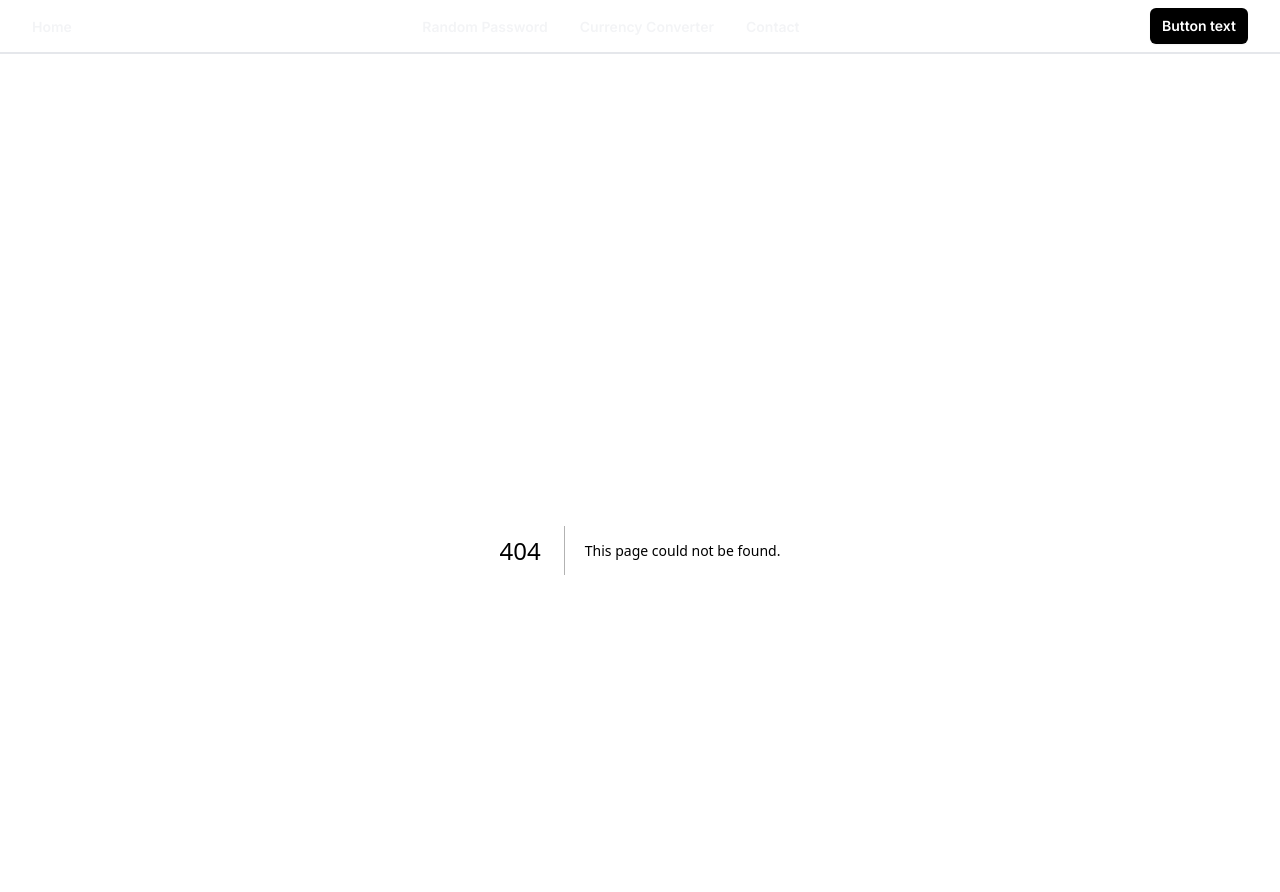
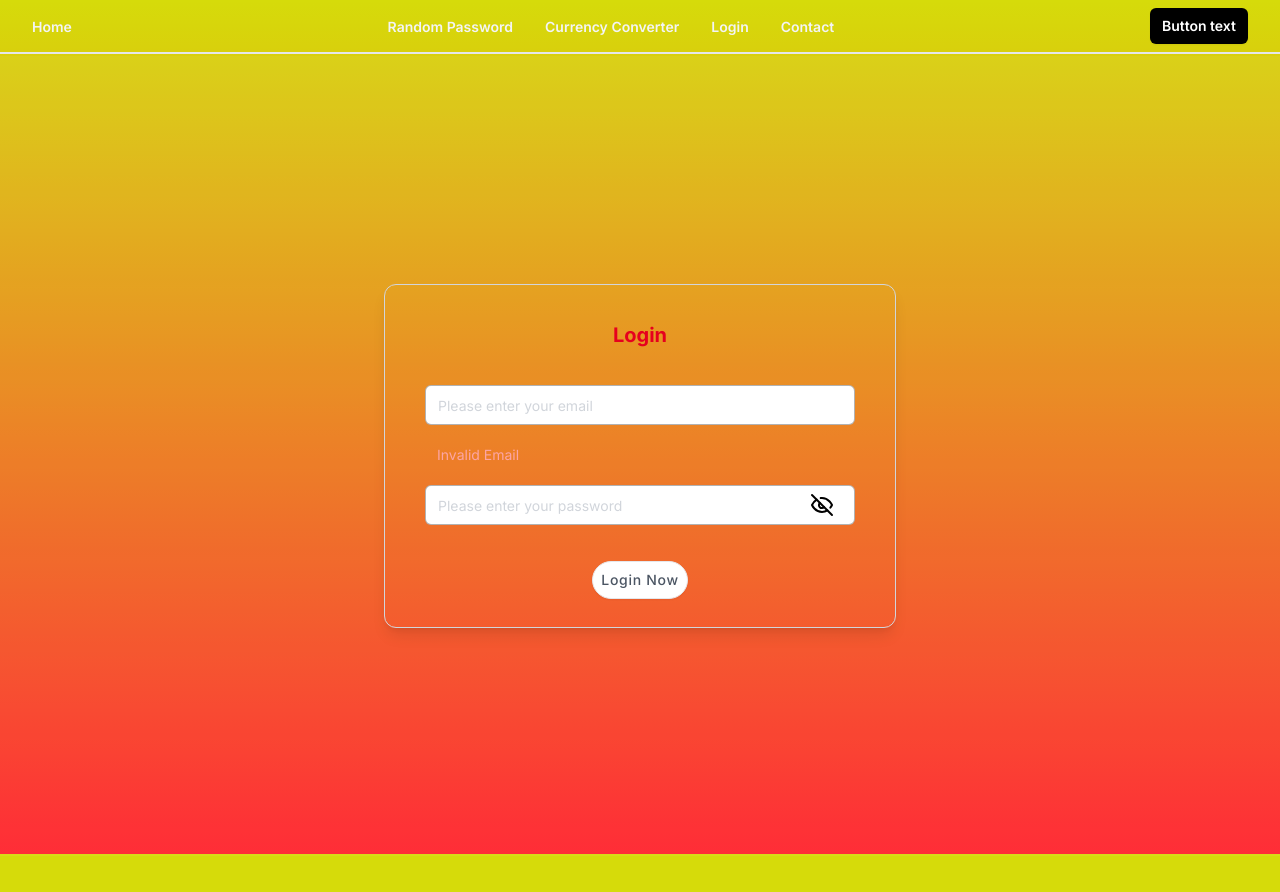
Before and after one commit to devprakashduve/password-generator, a Next.js app: page /login in a window 1280 px wide. Before the commit this address had no page. Shown: the top 892 px of the page. After the commit the page ends 854 px from the top, so only its background shows below. Built offline with nearby package versions, Linux system fonts and the light colour scheme.

Commit message:
logging functionality is in progress

```diff
--- a/components/input/index.tsx
+++ b/components/input/index.tsx
@@ -8,13 +8,16 @@ const InputBox=(props:InputBoxProps) => {
   return (
     <div className="w-full ">
       <input
-        className="flex h-10 w-full  rounded-md border border-black/30  px-3 py-2 text-sm text-gray-600  placeholder:text-gray-300 focus:outline-none focus:ring-1 focus:ring-black/30 focus:ring-offset-1 disabled:cursor-not-allowed disabled:opacity-50"
+        className="flex h-10 w-full rounded-md border border-black/30  px-3 py-2 text-sm text-gray-600  placeholder:text-gray-300 focus:outline-none focus:ring-1 focus:ring-black/30 focus:ring-offset-1 disabled:cursor-not-allowed disabled:opacity-50"
         type={props.type}
         placeholder={props.placeholder}
         name={props.name}
         value={props.value}
         key={props.name+props.placeholder}
         onChange={props.onChange}
+        onClick={props.onClick}
+        onFocus={props.onFocus}
+        onKeyUp={props.onKeyUp}
       />
     </div>
   )
--- a/components/input/input.interface.tsx
+++ b/components/input/input.interface.tsx
@@ -5,4 +5,7 @@ name:string,
 placeholder:string,
 value:any,
 onChange?:(e:any)=>void
+onClick?:(e:any)=>void
+onFocus?:(e:any)=>void
+onKeyUp?:(e:any)=>void
 }
--- a/components/navbar/index.tsx
+++ b/components/navbar/index.tsx
@@ -11,6 +11,10 @@ const menuItems = [
   {
     name: 'Currency Converter',
     href: '/currency-converter',
+  },
+  {
+    name: 'Login',
+    href: '/login',
   },
   {
     name: 'Contact',
--- /dev/null
+++ b/src/app/context/userContext.ts
@@ -0,0 +1,5 @@
+import React,{createContext} from "react"
+
+const UserContext=createContext<any>(null)
+
+export default UserContext
--- /dev/null
+++ b/src/app/context/userContextProvider.tsx
@@ -0,0 +1,14 @@
+import { useState } from "react";
+import UserContext from "./userContext";
+
+const UserContextProvider=({children}:any)=>{
+const [data, setData]= useState<any>()
+
+return (
+    <UserContext.Provider value={{data, setData}}>
+        {children}
+    </UserContext.Provider>
+)
+}
+
+export default UserContextProvider
--- a/src/app/globals.css
+++ b/src/app/globals.css
@@ -25,3 +25,12 @@ body {
     )
     rgb(var(--background-start-rgb));
 }
+.eyeIcon{
+  position: absolute;
+  color: #000;
+  right: 53px;
+  padding: 8px;
+}
+.eyeIcon:hover{
+  cursor: pointer
+}
--- /dev/null
+++ b/src/app/login/page.tsx
@@ -0,0 +1,124 @@
+"use client";
+import React from "react";
+import InputBox from "../../../components/input";
+import { EyeOffIcon, EyeIcon } from 'lucide-react'
+
+const Login = () => {
+  const [email, setEmail] = React.useState<string>("");
+  const [isEmailValid,setIsEmailValid]=React.useState(false);
+  const [password, setPassword] = React.useState<string>("");
+  const [valid, setValid] = React.useState(false);
+  const [passwordValidation,setPasswordValidation]=React.useState<any>("");
+  const [userNameValidation,setUserNameValidation]=React.useState<any>("");
+  const [loginStatus, setLoginStatus] = React.useState<string>("");
+  const [showPassword,setShowPassword]=React.useState(false);
+
+
+
+const login=()=>{
+    setLoginStatus("You are logged in")
+}
+const handleUserName=(e:any)=>{
+const value=e.target.value
+validateEmail(value)
+}
+
+const validateEmail = (value: string) => {
+    setEmail(value);
+    // Define a regular expression pattern for a valid email address
+    const emailPattern = /^[A-Z0-9._%+-]+@[A-Z0-9.-]+\.[A-Z]{2,4}$/i;
+    const isEmailValid = emailPattern.test(value);
+    setIsEmailValid(isEmailValid);
+
+
+  };
+
+const passwordSwitch=()=>{
+    setShowPassword((prev)=>!prev)
+}
+
+
+const handlePasswordChange = (e:any):void => {
+  const newPassword = e.target.value;
+  validatePassword(newPassword)
+  setPassword(newPassword);
+  setPasswordValidation("Password must meet criteria (at least 8 characters, 1 uppercase, 1 lowercase, 1 number, 1 special character)");
+
+};
+
+const validatePassword = (value: string ) => {
+    // Define your password validation criteria here
+    const hasUpperCase = /[A-Z]/.test(value);
+    const hasLowerCase = /[a-z]/.test(value);
+    const hasNumber = /\d/.test(value);
+    const hasSpecialCharacter = /[!@#$%^&*]/.test(value);
+    const isLengthValid = value.length >= 8;
+
+    // Check if all criteria are met
+    const isPasswordValid =
+      hasUpperCase && hasLowerCase && hasNumber && hasSpecialCharacter && isLengthValid;
+
+    setValid(isPasswordValid);
+  };
+  return (
+    <>
+      <div
+        className="min-w-screen h-screen animated fadeIn faster  fixed  left-0 top-14 flex justify-center items-center inset-0 z-5 outline-none focus:outline-none bg-no-repeat bg-center bg-cover"
+        id="modal-id"
+      >
+        <div className="absolute bg-white opacity-5 inset-0 z-0"></div>
+        <div className="w-full  max-w-lg p-5 relative mx-auto my-auto rounded-xl shadow-lg border border-gray-300">
+          <h2 className="text-xl text-center font-bold py-4 " key="h21">
+          Login
+          </h2>
+          <p className="text-sm text-gray-300 px-8">
+
+          </p>
+
+
+          <div className="">
+            <div className="flex text-center p-5 flex-auto justify-center">
+              <InputBox
+                type={"text"}
+                name={"email"}
+                value={email}
+                placeholder={"Please enter your email"}
+                onChange={handleUserName}
+              />
+            </div>
+           {!isEmailValid?  <p className="text-sm text-red-300 px-8 text-red">Invalid Email </p>:""}
+            <div className="flex text-center p-5 flex-auto justify-center">
+              <InputBox
+                type= {  showPassword? "text" : "password"}
+                name={"password"}
+                value={password}
+                placeholder={"Please enter your password"}
+                onChange={handlePasswordChange}
+              />
+            <span className="eyeIcon" onClick={passwordSwitch}>
+            { showPassword? <EyeIcon /> : <EyeOffIcon/>}
+
+              </span>
+
+            </div>
+
+
+            {valid ? (
+        <p className="text-sm text-green-500 px-8">Password is strong</p>
+      ) : (
+        <p className="text-sm text-red-300 px-8">{passwordValidation}</p>
+      )}
+            <div className="p-2  mt-2 text-center space-x-4 md:block">
+              <button className="mb-2 md:mb-0 bg-white px-2 py-2 text-sm shadow-sm font-medium tracking-wider border text-gray-600 rounded-full hover:shadow-lg hover:bg-gray-100" onClick={login}>
+                Login Now
+              </button>
+
+            </div>
+          </div>
+        </div>
+      </div>
+    </>
+  );
+};
+
+export default Login;
```
